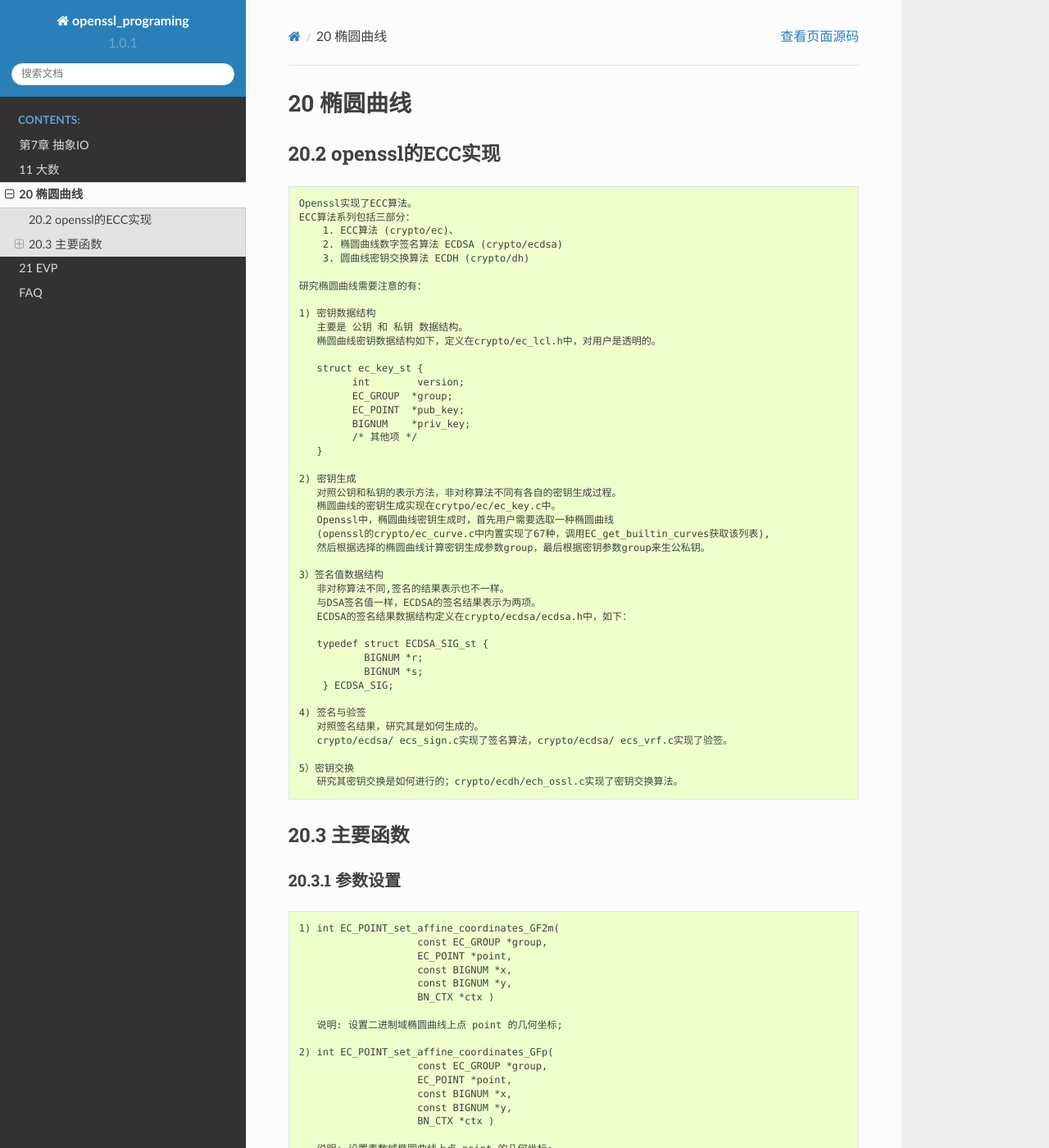
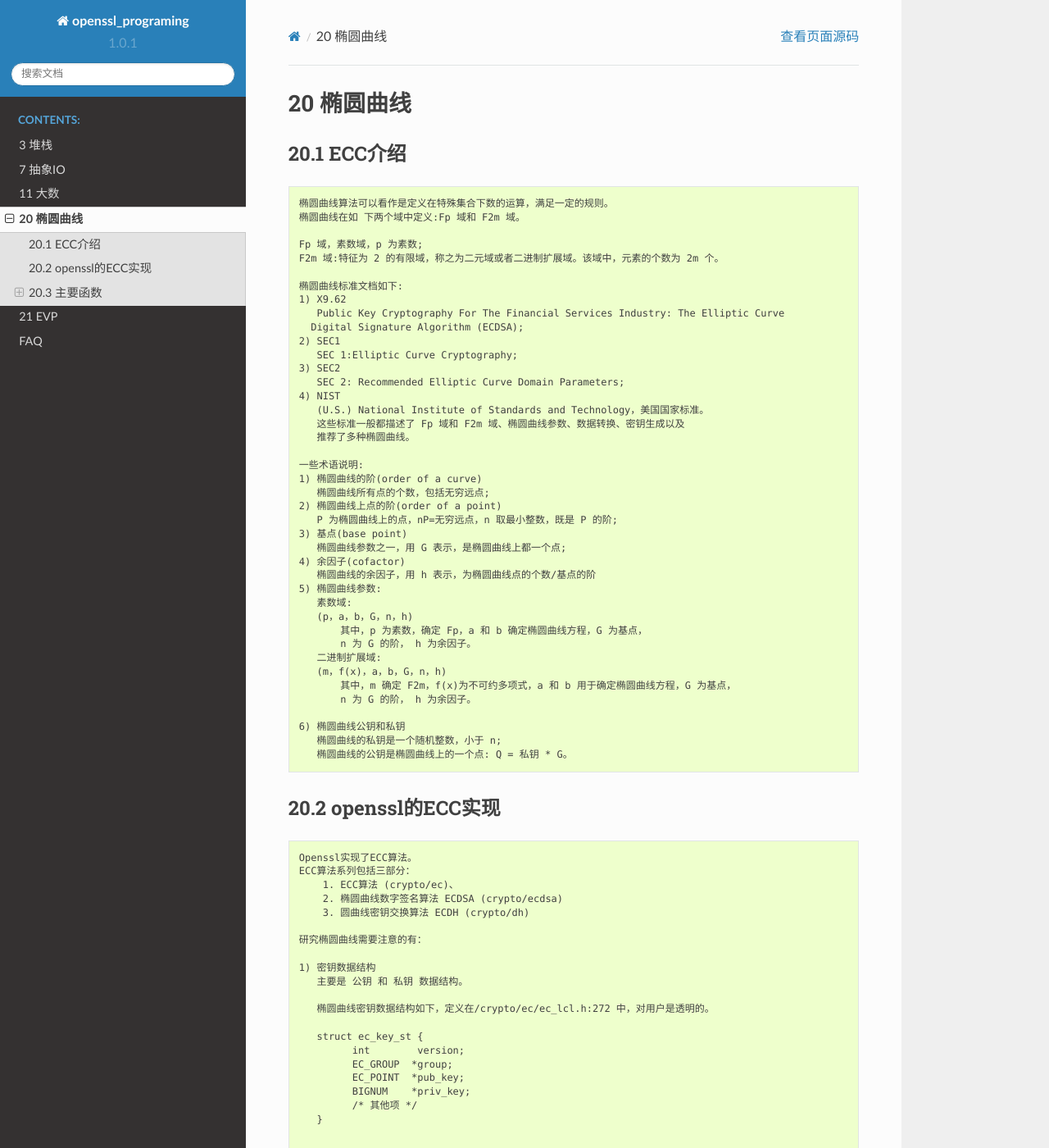
Before and after one commit to my-rds-store/openssl_programing, a Sphinx documentation site: the page built from source/20.rst, in a window 1280 px wide and 1400 px high. Shown: the whole window at 82% size. Built offline with Sphinx 7.4.7 and the Read the Docs theme 2.0.0, drawn with Linux system fonts in a browser that asks for light colours; formulas are drawn with MathJax 3; some of the changed text lies outside the part shown.

Commit message:
update ...

```diff
--- /dev/null
+++ b/source/03.rst
@@ -0,0 +1,72 @@
+#################
+3 堆栈
+#################
+
+
+* https://www.openssl.org/docs/man1.1.1/man3/sk_TYPE_num.html
+* https://blog.csdn.net/as3luyuan123/article/details/17081581
+
+.. code:: cpp
+
+    // 通用堆栈
+
+    //创建一个空栈，参数可指定排序方法，因为openssl不知道里面存放的是什么类型的数据，
+    // 所以排序方法需要用户实现，当参数为NULL，同下方法
+    OPENSSL_STACK *OPENSSL_sk_new(OPENSSL_sk_compfunc cmp);
+
+    //创建一个空栈，
+    OPENSSL_STACK *OPENSSL_sk_new_null(void);
+
+    //释放栈，并不释放栈内元素内存
+    void OPENSSL_sk_free(OPENSSL_STACK *);
+
+    //删除并释放所有栈内元素，最后释放栈，可以指定回调函数，栈每次释放一个元素都会回调该回调函数
+    void OPENSSL_sk_pop_free(OPENSSL_STACK *st, void (*func) (void *));
+
+    //栈深copy,
+    OPENSSL_STACK *OPENSSL_sk_deep_copy( const OPENSSL_STACK *,
+                                         OPENSSL_sk_copyfunc c,
+                                         OPENSSL_sk_freefunc f);
+
+    //在栈指定位置插入元素,成功返回该栈所有元素的个数
+    int OPENSSL_sk_insert(OPENSSL_STACK *sk, const void *data, int where);
+
+    //删除栈指定位置元素，成功返回删除的该元素
+    void *OPENSSL_sk_delete(OPENSSL_STACK *st, int loc);
+
+    //删除栈指定元素，成功返回删除的该元素
+    void *OPENSSL_sk_delete_ptr(OPENSSL_STACK *st, const void *p);
+
+    //在栈中查找指元素，成功返回该元素位置
+    int OPENSSL_sk_find(OPENSSL_STACK *st, const void *data);
+
+    //同上，
+    int OPENSSL_sk_find_ex(OPENSSL_STACK *st, const void *data);
+
+    //在栈顶添加一个元素，成功返回栈元素总数
+    int OPENSSL_sk_push(OPENSSL_STACK *st, const void *data);
+
+    //在栈位置0次添加一个元素，类似 insert(st,0);
+    int OPENSSL_sk_unshift(OPENSSL_STACK *st, const void *data);
+
+    //移出栈位置0处的元素，类似pop
+    void *OPENSSL_sk_shift(OPENSSL_STACK *st);
+
+    //在栈顶移出一个元素，并释放该元素内存，
+    void *OPENSSL_sk_pop(OPENSSL_STACK *st);
+
+    //设置栈元素为0，不释放栈
+    void OPENSSL_sk_zero(OPENSSL_STACK *st);
+
+    //设置栈的排序方法
+    OPENSSL_sk_compfunc OPENSSL_sk_set_cmp_func( OPENSSL_STACK *sk,
+                                                 OPENSSL_sk_compfunc cmp);
+
+    //copy 栈
+    OPENSSL_STACK *OPENSSL_sk_dup(const OPENSSL_STACK *st);
+
+    //栈排序
+    void OPENSSL_sk_sort(OPENSSL_STACK *st);
+
+    //栈是否排序
+    int OPENSSL_sk_is_sorted(const OPENSSL_STACK *st);
--- a/source/07.rst
+++ b/source/07.rst
@@ -1,5 +1,5 @@
 #################
-第7章 抽象IO
+7  抽象IO
 #################
 
 ************************
--- a/source/20.rst
+++ b/source/20.rst
@@ -1,6 +1,54 @@
 ##############
 20 椭圆曲线
 ##############
+
+****************************
+20.1 ECC介绍
+****************************
+
+::
+
+    椭圆曲线算法可以看作是定义在特殊集合下数的运算，满足一定的规则。
+    椭圆曲线在如 下两个域中定义:Fp 域和 F2m 域。
+
+    Fp 域，素数域，p 为素数;
+    F2m 域:特征为 2 的有限域，称之为二元域或者二进制扩展域。该域中，元素的个数为 2m 个。
+
+    椭圆曲线标准文档如下:
+    1) X9.62
+       Public Key Cryptography For The Financial Services Industry: The Elliptic Curve
+      Digital Signature Algorithm (ECDSA);
+    2) SEC1
+       SEC 1:Elliptic Curve Cryptography;
+    3) SEC2
+       SEC 2: Recommended Elliptic Curve Domain Parameters;
+    4) NIST
+       (U.S.) National Institute of Standards and Technology，美国国家标准。
+       这些标准一般都描述了 Fp 域和 F2m 域、椭圆曲线参数、数据转换、密钥生成以及
+       推荐了多种椭圆曲线。
+
+    一些术语说明:
+    1) 椭圆曲线的阶(order of a curve)
+       椭圆曲线所有点的个数，包括无穷远点;
+    2) 椭圆曲线上点的阶(order of a point)
+       P 为椭圆曲线上的点，nP=无穷远点，n 取最小整数，既是 P 的阶;
+    3) 基点(base point)
+       椭圆曲线参数之一，用 G 表示，是椭圆曲线上都一个点;
+    4) 余因子(cofactor)
+       椭圆曲线的余因子，用 h 表示，为椭圆曲线点的个数/基点的阶
+    5) 椭圆曲线参数:
+       素数域:
+       (p，a，b，G，n，h)
+           其中，p 为素数，确定 Fp，a 和 b 确定椭圆曲线方程，G 为基点，
+           n 为 G 的阶， h 为余因子。
+       二进制扩展域:
+       (m，f(x)，a，b，G，n，h)
+           其中，m 确定 F2m，f(x)为不可约多项式，a 和 b 用于确定椭圆曲线方程，G 为基点，
+           n 为 G 的阶， h 为余因子。
+
+    6) 椭圆曲线公钥和私钥
+       椭圆曲线的私钥是一个随机整数，小于 n;
+       椭圆曲线的公钥是椭圆曲线上的一个点: Q = 私钥 * G。
 
 ****************************
 20.2 openssl的ECC实现
@@ -18,7 +66,8 @@
 
     1) 密钥数据结构
        主要是 公钥 和 私钥 数据结构。
-       椭圆曲线密钥数据结构如下，定义在crypto/ec_lcl.h中，对用户是透明的。
+
+       椭圆曲线密钥数据结构如下，定义在/crypto/ec/ec_lcl.h:272 中，对用户是透明的。
 
        struct ec_key_st {
              int        version;
@@ -27,6 +76,29 @@
              BIGNUM    *priv_key;
              /* 其他项 */
        }
+
+
+       EC_POINT据结构如下，定义在/crypto/ec/ec_lcl.h: 287 中，
+
+
+        struct ec_point_st {
+            const EC_METHOD *meth;
+            /* NID for the curve if known */
+            int curve_name;
+            /*
+             * All members except 'meth' are handled by the method functions, even if
+             * they appear generic
+             */
+            BIGNUM *X;
+            BIGNUM *Y;
+            BIGNUM *Z;                  /* Jacobian projective coordinates: * (X, Y,
+                                         * Z) represents (X/Z^2, Y/Z^3) if Z != 0 */
+            int Z_is_one;               /* enable optimized point arithmetics for
+                                         * special case */
+        };
+
+        include/openssl/ec.h:46
+        typedef struct ec_point_st EC_POINT;
 
     2) 密钥生成
        对照公钥和私钥的表示方法，非对称算法不同有各自的密钥生成过程。
@@ -79,6 +151,17 @@
                         BN_CTX *ctx )
 
        说明: 设置素数域椭圆曲线上点 point 的几何坐标;
+
+    ) int EC_POINT_set_affine_coordinates(const EC_GROUP *group, EC_POINT *p,
+                                            const BIGNUM *x, const BIGNUM *y,
+                                            BN_CTX *ctx);
+       说明：设置素数域椭圆曲线上点point的几何坐标；
+
+       The functions EC_POINT_set_affine_coordinates_GFp() and EC_POINT_set_affine_coordinates_GF2m()
+       are synonyms for EC_POINT_set_affine_coordinates().
+        They are defined for backwards compatibility only and should not be used.
+
+
 
     3) int EC_POINT_set_compressed_coordinates_GF2m(
                         const EC_GROUP *group,
@@ -154,6 +237,27 @@
                                           const BIGNUM *b,
                                           BN_CTX *ctx)
         说明: 生成素数域上的椭圆曲线。
+
+
+    13) int EC_POINT_mul(const EC_GROUP *group, EC_POINT *r, const BIGNUM *n,
+                         const EC_POINT *q, const BIGNUM *m, BN_CTX *ctx);
+
+      点乘
+      EC_POINT_mul is a convenient interface to EC_POINTs_mul: it calculates the value generator * n + q * m and stores the result in r.  The
+      value n may be NULL in which case the result is just q * m (variable point multiplication). Alternatively, both q and m may be NULL, and n
+      non-NULL, in which case the result is just generator * n (fixed point multiplication).  When performing a single fixed or variable point
+      multiplication, the underlying implementation uses a constant time algorithm, when the input scalar (either n or m) is in the range [0,
+      ec_group_order).
+
+
+     14) int EC_POINTs_mul(const EC_GROUP *group, EC_POINT *r, const BIGNUM *n, size_t num,
+                           const EC_POINT *p[], const BIGNUM *m[], BN_CTX *ctx);
+
+      EC_POINTs_mul calculates the value generator * n + q[0] * m[0] + ... + q[num-1] * m[num-1]. As for EC_POINT_mul the value n may be NULL or
+      num may be zero.  When performing a fixed point multiplication (n is non-NULL and num is 0) or a variable point multiplication (n is NULL
+      and num is 1), the underlying implementation uses a constant time algorithm, when the input scalar (either n or m[0]) is in the range [0,
+      ec_group_order).
+
 
 20.3.2 参数获取
 ==================
--- a/source/index.rst
+++ b/source/index.rst
@@ -7,11 +7,13 @@
 ==============================================
 
 * `OpenSSL 1.1.1 DOCS <https://www.openssl.org/docs/man1.1.1/>`_
+* `OPenSSL 1.0.1c Documentation  <https://docs.huihoo.com/doxygen/openssl/1.0.1c/index.html>`_
 
 .. toctree::
    :maxdepth: 2
    :caption: Contents:
 
+   03.rst
    07.rst
    11.rst
    20.rst
@@ -67,8 +69,15 @@
 * `OpenSSL 中文手册 之 OpenSSL 简介 <https://blog.csdn.net/xiyuan1999/article/month/2011/05/2>`_
 
 * SM2
+    * `小王的尴尬日常（一）--使用RSA公钥证书解密 <https://blog.csdn.net/I_can_do_1098/article/details/54583148>`_
+    * `小王的尴尬日常（二）---Openssl 实现国密算法(基础介绍和产生秘钥对) <https://blog.csdn.net/I_can_do_1098/article/details/59117569>`_
+    * `小王的尴尬日常（三）--Openssl 实现国密算法 (加密和解密) <https://blog.csdn.net/I_can_do_1098/article/details/61919869>`_
+    * `小王的尴尬日常（四）--openssl 实现国密算法 (签名和验签) <https://blog.csdn.net/I_can_do_1098/article/details/62045985>`_
+    * `椭圆曲线加密系统之OpenSSL <http://www.jiamisoft.com/blog/16394-opensslqianrushieccquxianjiam.html>`_
+
+-----
+
     * `椭圆曲线密码学在OpenSSL中的实现 <https://solobearchn.github.io/2018/03/18/ECC/>`_
-    * `小王的尴尬日常（二）---Openssl 实现国密算法(基础介绍和产生秘钥对) <https://blog.csdn.net/I_can_do_1098/article/details/59117569>`_
 
     * `通过openssl生成sm2的公私钥的方法 <https://blog.csdn.net/dong_beijing/article/details/81365060>`_
     * `在openssl中对SM2的公私钥进行加解密的验证 <https://blog.csdn.net/dong_beijing/article/details/81390710>`_
```
